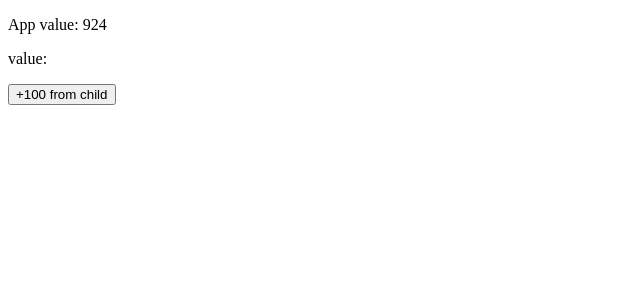
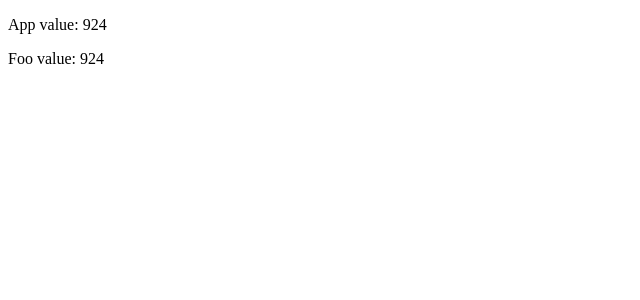
Before and after one commit to RafalG1991/angular-test-app, an Angular app: page / in a window 1280 px wide. Shown: the top 300 px of the page, without its empty margins (0-640 px from the left). Built offline with nearby package versions, Linux system fonts and the light colour scheme.

Commit message:
added value property initialized on getValue from FooService to foo component and displayed it

```diff
--- a/src/app/foo/foo.component.html
+++ b/src/app/foo/foo.component.html
@@ -1,3 +1 @@
-<p>value: {{ value }}</p>
-
-<button (click)="increase()">+100 from child</button>
+<p>Foo value: {{ value }}</p>
--- a/src/app/foo/foo.component.ts
+++ b/src/app/foo/foo.component.ts
@@ -20,6 +20,7 @@ import {FooService} from "../foo.service";
 })
 export class FooComponent implements OnInit, OnChanges, OnDestroy{
   private fooService = inject(FooService);
+  value = this.fooService.getValue();
 
   @Input()
   text: string = '';
@@ -36,8 +37,8 @@ export class FooComponent implements OnInit, OnChanges, OnDestroy{
     console.log('On destroy');
   }
 
-  @Input()
-  value!: number;
+  // @Input()
+  // value!: number;
 
   @Output()
   valueChange = new EventEmitter<number>();
```
